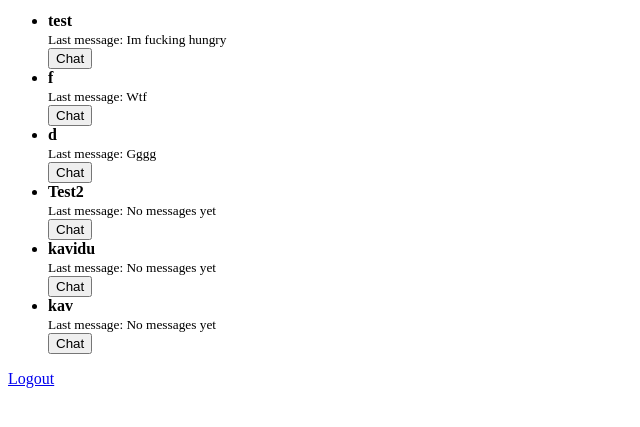
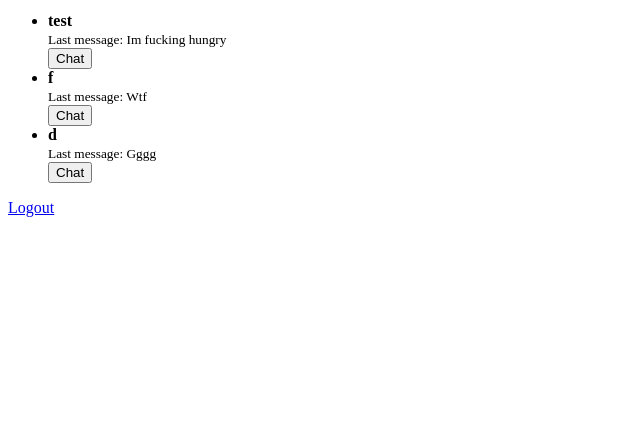
Before and after one commit to F3rNaNDEZ57/PyChatServer, a Flask app: page / in a window 1280 px wide. Shown: the part 152-579 px from the top of the page, without its empty margins (0-640 px from the left). Run offline with Flask 3, Linux system fonts and the light colour scheme; a user stored in the database is signed in; some libraries are stand-ins or nearby versions.

Commit message:
feat : initial DM chat is done

```diff
--- a/server.py
+++ b/server.py
@@ -67,13 +67,14 @@ def index():
     cursor.execute('''
     SELECT u.id, u.username, MAX(m.timestamp), m.message
     FROM users u
-    LEFT JOIN messages m ON (u.id = m.sender_id AND m.recipient_id = ?) OR (u.id = m.recipient_id AND m.sender_id = ?)
+    JOIN messages m ON (u.id = m.sender_id AND m.recipient_id = ?) OR (u.id = m.recipient_id AND m.sender_id = ?)
     WHERE u.id != ?
     GROUP BY u.id
     ORDER BY MAX(m.timestamp) DESC
     ''', (current_user.id, current_user.id, current_user.id))
     users = cursor.fetchall()
     return render_template('index.html', username=current_user.username, users=users)
+
 
 @app.route('/search_users', methods=['GET'])
 @login_required
@@ -82,6 +83,7 @@ def search_users():
     cursor.execute("SELECT id, username FROM users WHERE username LIKE ? AND id != ?", (f'%{search_query}%', current_user.id))
     users = cursor.fetchall()
     return jsonify(users)
+
 
 @app.route('/chat/<recipient_username>', methods=['GET'])
 @login_required
@@ -93,6 +95,7 @@ def chat(recipient_username):
     else:
         flash('User not found.', 'danger')
         return redirect(url_for('index'))
+
 
 @app.route('/chat_history/<recipient_username>', methods=['GET'])
 @login_required
@@ -114,15 +117,18 @@ def chat_history(recipient_username):
         return jsonify(messages)
     return jsonify([])
 
+
 @socketio.on('join')
 def handle_join(data):
     room = data['username']
     join_room(room)
 
+
 @socketio.on('leave')
 def handle_leave(data):
     room = data['username']
     leave_room(room)
+
 
 @socketio.on('message')
 def handle_message(data):
@@ -143,15 +149,18 @@ def handle_message(data):
     else:
         emit('message', {'sender': 'System', 'message': 'Recipient not found.'}, room=current_user.username)
 
+
 @socketio.on('connect')
 def handle_connect():
     if current_user.is_authenticated:
         join_room(current_user.username)
+
 
 @socketio.on('disconnect')
 def handle_disconnect():
     if current_user.is_authenticated:
         leave_room(current_user.username)
 
+
 if __name__ == '__main__':
     socketio.run(app, debug=True)
--- a/templates/index.html
+++ b/templates/index.html
@@ -65,6 +65,10 @@
 
         function searchUsers() {
             const query = document.getElementById('search').value;
+            if (query.trim() === '') {
+                document.getElementById('search-results').innerHTML = '';
+                return;
+            }
             fetch(`/search_users?query=${query}`)
                 .then(response => response.json())
                 .then(users => {
```
Also changed, not shown: chat.db.
